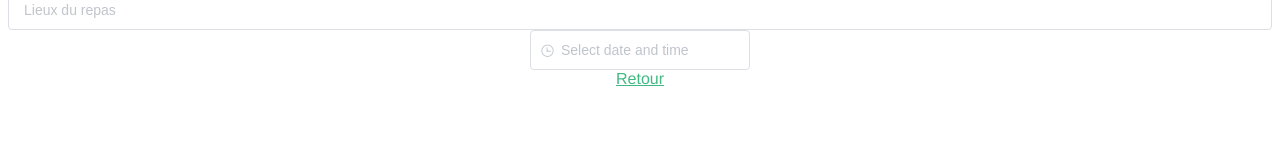
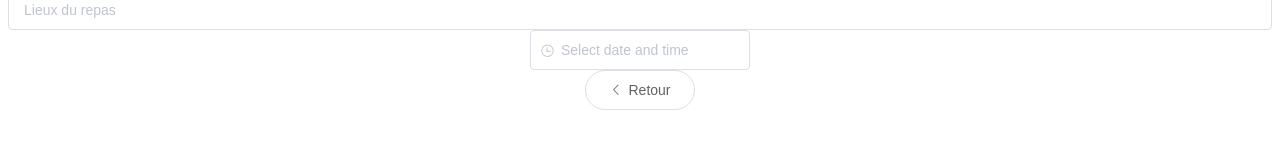
Before and after one commit to MamaSab/FRONT-FoodSurfing, a Vue app: page /#/organisation in a window 1280 px wide. Shown: the part 274-422 px from the top of the page. Built offline with nearby package versions, Linux system fonts and the light colour scheme; no server answers.

Commit message:
get themes

```diff
--- a/src/components/Organisation.vue
+++ b/src/components/Organisation.vue
@@ -31,7 +31,7 @@
 </el-form>
 
 
-<router-link to="/">Retour</router-link>
+<router-link to="/"><el-button round icon="el-icon-arrow-left">Retour</el-button></router-link>
 
  </div>
 </template>
@@ -61,7 +61,7 @@ export default {
   },
   // Fetches posts when the component is created.
   created() {
-    axios.get(`http://jsonplaceholder.typicode.com/posts`)
+    axios.get(`http://localhost:8000/themes`)
     .then(response => {
       // JSON responses are automatically parsed.
       this.themes = response.data
--- a/src/router/index.js
+++ b/src/router/index.js
@@ -22,7 +22,7 @@ export default new Router({
       path: '/participation',
       name: 'Participation',
       component: Participation,
-    }
+    },
 
 
   ],
```
